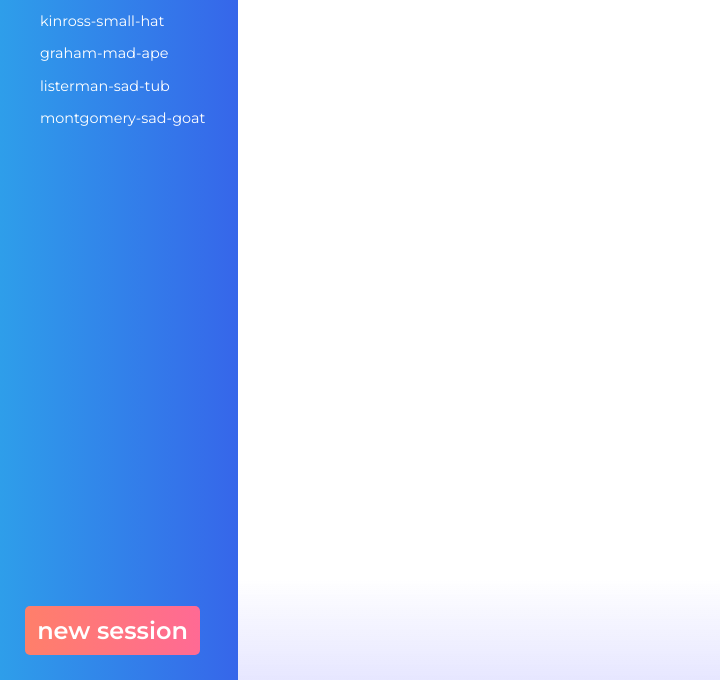
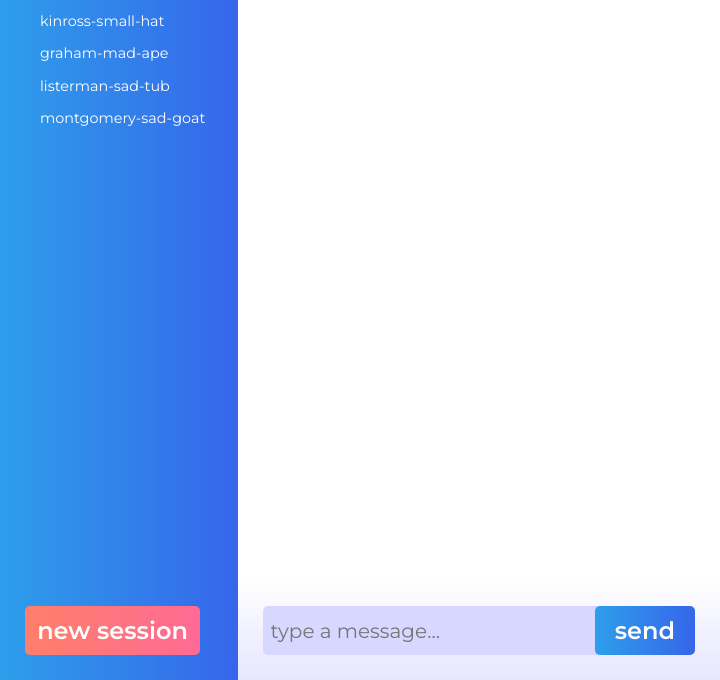
Before and after one commit to ElderINTERalliance/star-six-seven, an Electron app: page index.html in a window 720 px wide. Both pictures are taken after a click on the element "login". Shown: the part 120-800 px from the top of the page. Drawn offline with Linux system fonts and the light colour scheme.

Commit message:
Added Message Box
Still pretty much functionless.

```diff
--- a/index.html
+++ b/index.html
@@ -53,6 +53,8 @@
 
         <div id="conversationwindow">
             <div class="conversationtitle"><h1 class="conversationtitletext">conversation</h1></div>
+            <input class="messagebox" type="text" placeholder="type a message...">
+            <div class="button" id="sendmessage"><h2 class="buttontext">send</h2></div>
         </div>
     </div>
 </body>
--- a/main.css
+++ b/main.css
@@ -180,6 +180,7 @@ body::-webkit-scrollbar-button{
 #newsession{
     background-image: linear-gradient(to right, #ff7f6a, #ff6a94);
     position: fixed;
+    bottom: 25px;
     width: 155px;
     padding-right: 10px;
     padding-left: 10px;
@@ -214,3 +215,22 @@ body::-webkit-scrollbar-button{
 #newsessionscreen{
     display: none;
 }
+
+.messagebox{
+    width: 55%;
+    position: fixed;
+    bottom: 25px;
+    margin-left: 25px;
+    margin-right: 25px;
+    background-color: #d7d7ff;
+    color: #35353f;
+    font-size: 20px;
+    border: none;
+    border-radius: 5px;
+    height: 35px;
+    padding: 7px;
+    padding-left: 8px;
+    padding-right: 25px;
+    font-family: 'Montserrat', sans-serif;
+    z-index: 20;
+}
--- a/main.js
+++ b/main.js
@@ -25,5 +25,4 @@ window.onload = function(){
         });
         fitties[0].fit();
     });
-
 };
```
